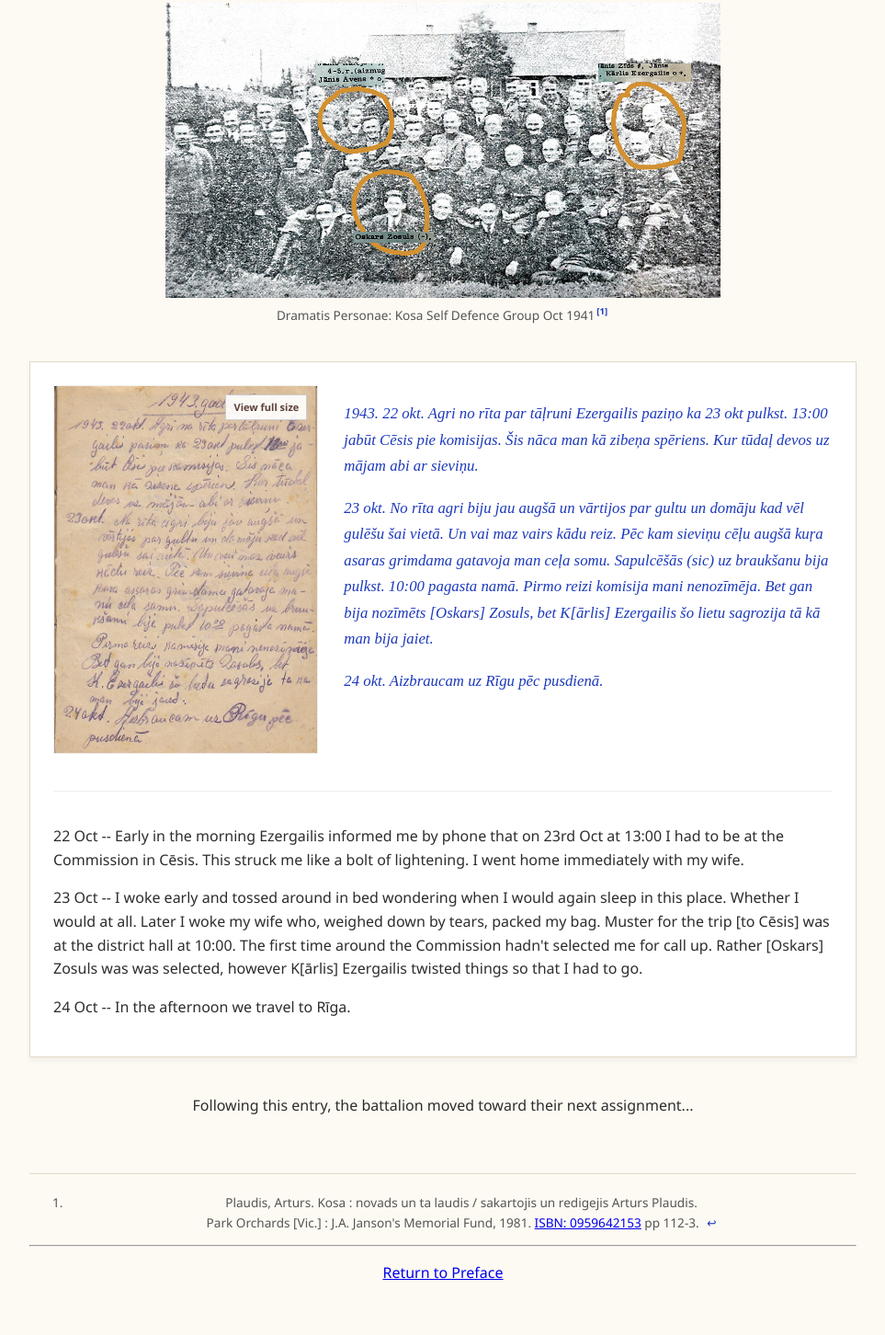
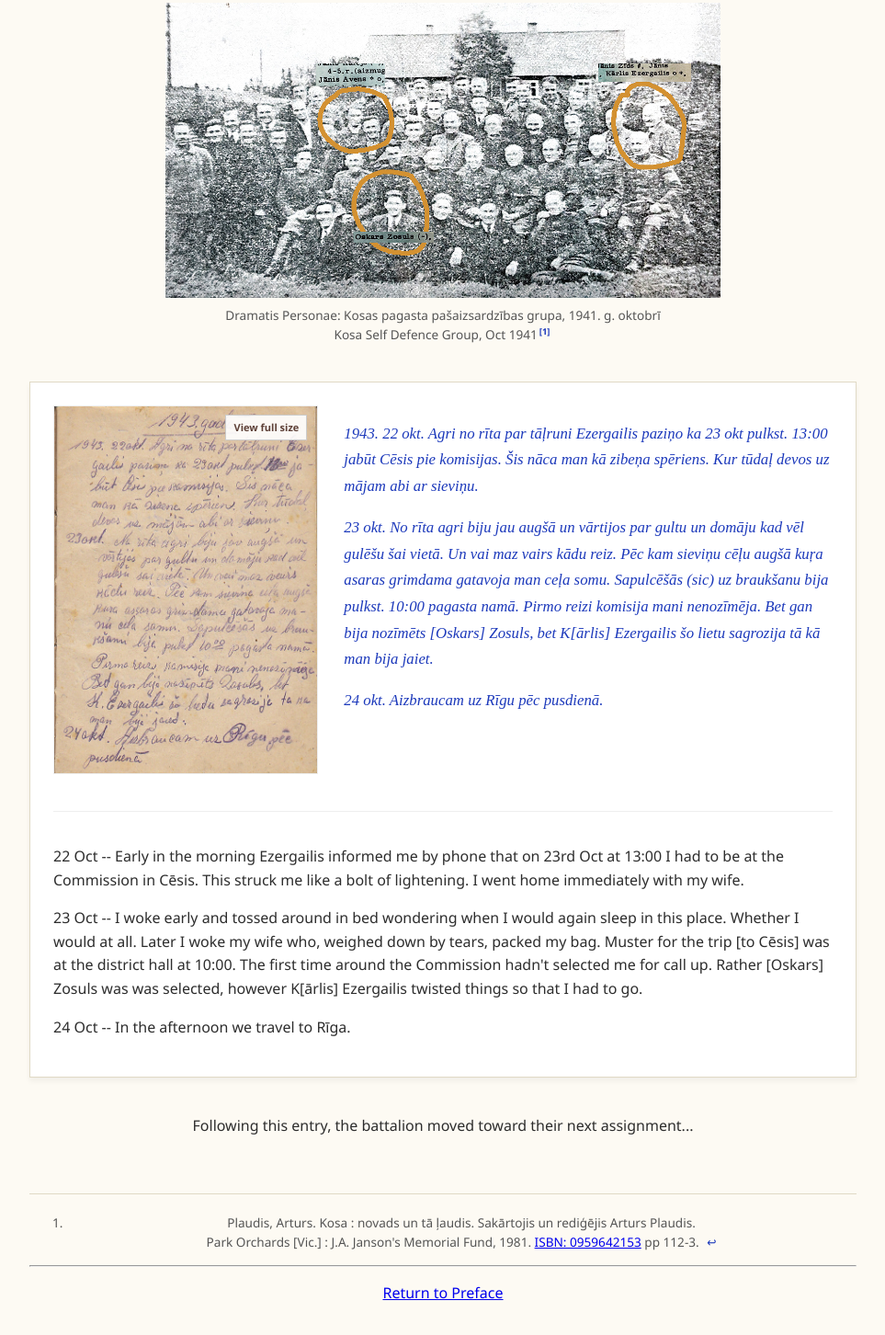
Before and after one commit to origins-latvia/origins-latvia.github.io, a plain HTML site: page chapter1.html in a window 1280 px wide. Shown: the part 160-1612 px from the top of the page at 92% size, without its empty margins (158-1121 px from the left). Drawn offline with Linux system fonts and the light colour scheme.

Commit message:
Update chapter1.html

```diff
--- a/chapter1.html
+++ b/chapter1.html
@@ -196,7 +196,8 @@
             <figure class="center-figure">
                 <img src="graphics/players.jpg" alt="Dramatis Personae">
                 <figcaption>
-                Dramatis Personae: Kosa Self Defence Group Oct 1941<sup id="ref1"><a href="#fn1" class="footnote-link">[1]</a></sup>
+                Dramatis Personae: Kosas pagasta pašaizsardzības grupa, 1941. g. oktobrī
+                <br>Kosa Self Defence Group, Oct 1941<sup id="ref1"><a href="#fn1" class="footnote-link">[1]</a></sup>
             </figcaption>
 
     <!-- BEGIN DIARY BLOCK -->
@@ -241,7 +242,7 @@
     <section class="footnotes-section">
         <hr class="footnote-divider">
         <ol>
-            <li id="fn1">Plaudis, Arturs. Kosa : novads un ta laudis / sakartojis un redigejis Arturs Plaudis.<br>
+            <li id="fn1">Plaudis, Arturs. Kosa : novads un tā ļaudis. Sakārtojis un rediģējis Arturs Plaudis.<br>
             Park Orchards [Vic.] : J.A. Janson's Memorial Fund, 1981. <a href="https://catalogue.nla.gov.au/catalog/1677639" target="_blank">ISBN: 0959642153</a> pp 112-3.
 
     <a href="#ref1" class="backlink">↩</a>
```
